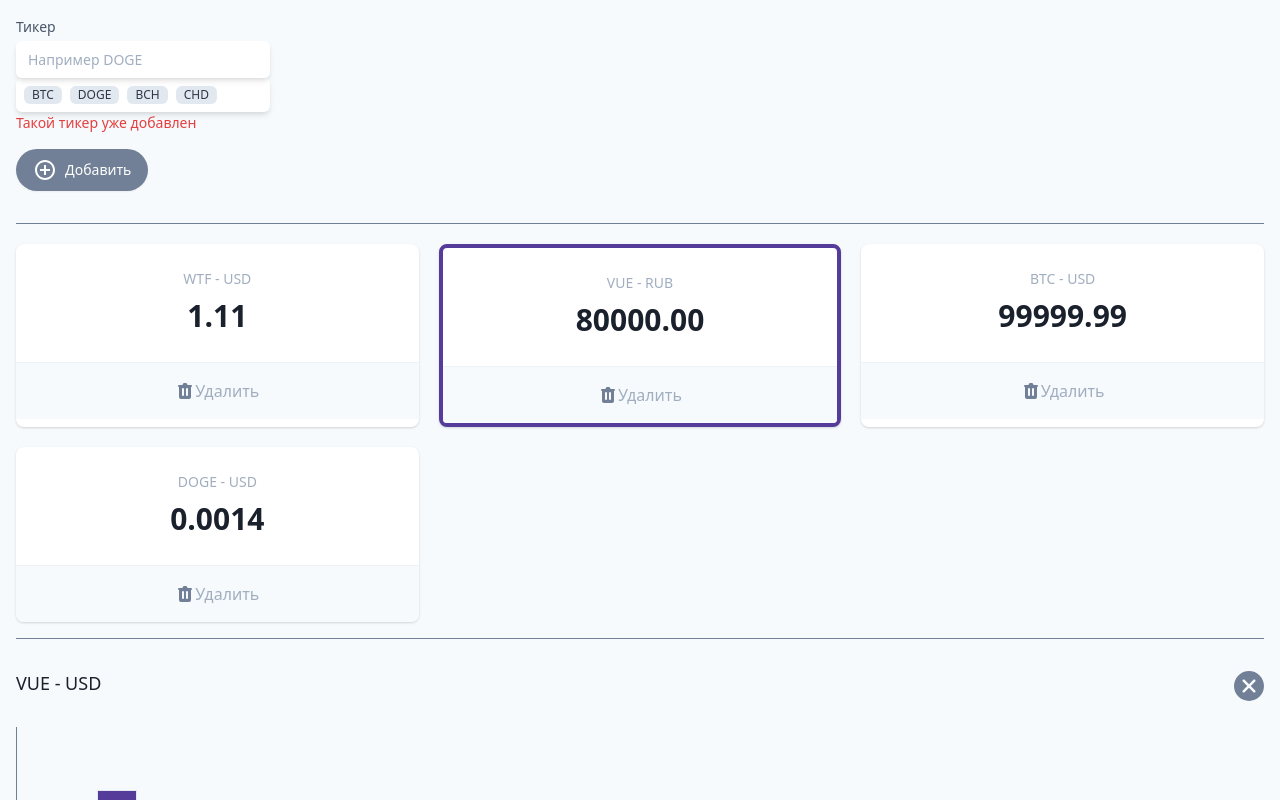
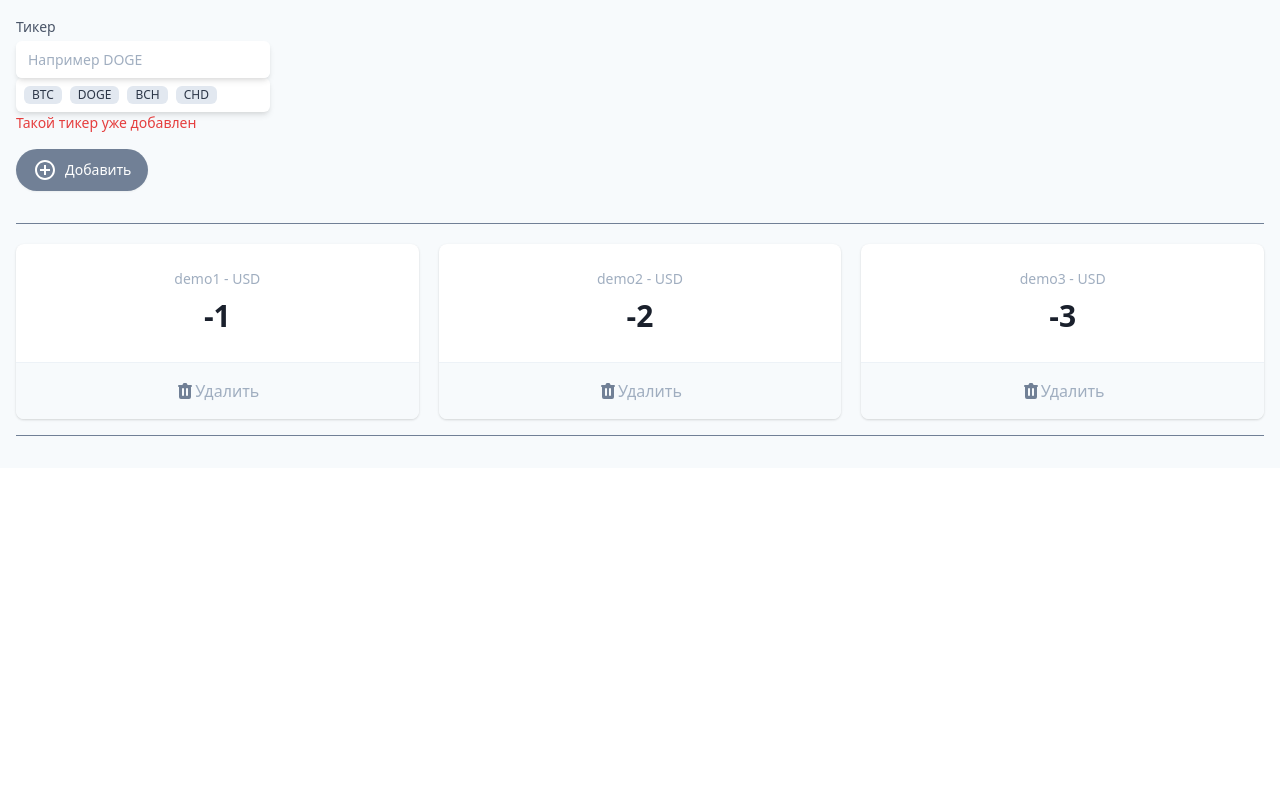
Before and after one commit to maxgrigoriew/vue-ninja, a Vue app: page / in a window 1280 px wide. Shown: the top 800 px of the page. Built offline with nearby package versions, Linux system fonts and the light colour scheme.

Commit message:
add fetch

```diff
--- a/package.json
+++ b/package.json
@@ -3,7 +3,7 @@
   "version": "0.1.0",
   "private": true,
   "scripts": {
-    "serve": "vue-cli-service serve",
+    "dev": "vue-cli-service serve",
     "build": "vue-cli-service build",
     "lint": "vue-cli-service lint"
   },
--- a/src/App.vue
+++ b/src/App.vue
@@ -10,8 +10,8 @@
                   >
                   <div class="mt-1 relative rounded-md shadow-md">
                      <input
-                         v-model="ticker"
-                         @keydown.enter="addInput"
+                         v-model.trim="ticker"
+                         @keydown.enter="addObject"
                          type="text"
                          name="wallet"
                          id="wallet"
@@ -42,7 +42,7 @@
             </div>
             <button
                 type="button"
-                @click="addInput()"
+                @click="addObject"
                 class="my-4 inline-flex items-center py-2 px-4 border border-transparent shadow-sm text-sm leading-4 font-medium rounded-full text-white bg-gray-600 hover:bg-gray-700 transition-colors duration-300 focus:outline-none focus:ring-2 focus:ring-offset-2 focus:ring-gray-500"
             >
                <!-- Heroicon name: solid/mail -->
@@ -61,115 +61,29 @@
                Добавить
             </button>
          </section>
-
+         <template v-if="array.length !== 0">
             <hr class="w-full border-t border-gray-600 my-4"/>
             <dl class="mt-5 grid grid-cols-1 gap-5 sm:grid-cols-3">
                <div
+                   v-for="(item) in array"
+                   @click="sel = item"
+                   :key="item"
+                   :class="{
+                   'border-4': sel == item
+                }"
                    class="bg-white overflow-hidden shadow rounded-lg border-purple-800 border-solid cursor-pointer"
                >
                   <div class="px-4 py-5 sm:p-6 text-center">
                      <dt class="text-sm font-medium text-gray-500 truncate">
-                     WTF - USD
+                        {{ item.name }} - USD
                      </dt>
                      <dd class="mt-1 text-3xl font-semibold text-gray-900">
-                     1.11
+                        {{ item.price }}
                      </dd>
                   </div>
                   <div class="w-full border-t border-gray-200"></div>
                   <button
-                   class="flex items-center justify-center font-medium w-full bg-gray-100 px-4 py-4 sm:px-6 text-md text-gray-500 hover:text-gray-600 hover:bg-gray-200 hover:opacity-20 transition-all focus:outline-none"
-               >
-                  <svg
-                      class="h-5 w-5"
-                      xmlns="http://www.w3.org/2000/svg"
-                      viewBox="0 0 20 20"
-                      fill="#718096"
-                      aria-hidden="true"
-                  >
-                     <path
-                         fill-rule="evenodd"
-                         d="M9 2a1 1 0 00-.894.553L7.382 4H4a1 1 0 000 2v10a2 2 0 002 2h8a2 2 0 002-2V6a1 1 0 100-2h-3.382l-.724-1.447A1 1 0 0011 2H9zM7 8a1 1 0 012 0v6a1 1 0 11-2 0V8zm5-1a1 1 0 00-1 1v6a1 1 0 102 0V8a1 1 0 00-1-1z"
-                         clip-rule="evenodd"
-                     ></path>
-                  </svg>
-                  Удалить
-               </button>
-            </div>
-            <div
-                class="bg-white overflow-hidden shadow rounded-lg border-purple-800 border-solid border-4 cursor-pointer"
-            >
-               <div class="px-4 py-5 sm:p-6 text-center">
-                  <dt class="text-sm font-medium text-gray-500 truncate">
-                     VUE - RUB
-                  </dt>
-                  <dd class="mt-1 text-3xl font-semibold text-gray-900">
-                     80000.00
-                  </dd>
-               </div>
-               <div class="w-full border-t border-gray-200"></div>
-               <button
-                   class="flex items-center justify-center font-medium w-full bg-gray-100 px-4 py-4 sm:px-6 text-md text-gray-500 hover:text-gray-600 hover:bg-gray-200 hover:opacity-20 transition-all focus:outline-none"
-               >
-                  <svg
-                      class="h-5 w-5"
-                      xmlns="http://www.w3.org/2000/svg"
-                      viewBox="0 0 20 20"
-                      fill="#718096"
-                      aria-hidden="true"
-                  >
-                     <path
-                         fill-rule="evenodd"
-                         d="M9 2a1 1 0 00-.894.553L7.382 4H4a1 1 0 000 2v10a2 2 0 002 2h8a2 2 0 002-2V6a1 1 0 100-2h-3.382l-.724-1.447A1 1 0 0011 2H9zM7 8a1 1 0 012 0v6a1 1 0 11-2 0V8zm5-1a1 1 0 00-1 1v6a1 1 0 102 0V8a1 1 0 00-1-1z"
-                         clip-rule="evenodd"
-                     ></path>
-                  </svg>
-                  Удалить
-               </button>
-            </div>
-            <div
-                class="bg-white overflow-hidden shadow rounded-lg border-purple-800 border-solid cursor-pointer"
-            >
-               <div class="px-4 py-5 sm:p-6 text-center">
-                  <dt class="text-sm font-medium text-gray-500 truncate">
-                     BTC - USD
-                  </dt>
-                  <dd class="mt-1 text-3xl font-semibold text-gray-900">
-                     99999.99
-                  </dd>
-               </div>
-               <div class="w-full border-t border-gray-200"></div>
-               <button
-                   class="flex items-center justify-center font-medium w-full bg-gray-100 px-4 py-4 sm:px-6 text-md text-gray-500 hover:text-gray-600 hover:bg-gray-200 hover:opacity-20 transition-all focus:outline-none"
-               >
-                  <svg
-                      class="h-5 w-5"
-                      xmlns="http://www.w3.org/2000/svg"
-                      viewBox="0 0 20 20"
-                      fill="#718096"
-                      aria-hidden="true"
-                  >
-                     <path
-                         fill-rule="evenodd"
-                         d="M9 2a1 1 0 00-.894.553L7.382 4H4a1 1 0 000 2v10a2 2 0 002 2h8a2 2 0 002-2V6a1 1 0 100-2h-3.382l-.724-1.447A1 1 0 0011 2H9zM7 8a1 1 0 012 0v6a1 1 0 11-2 0V8zm5-1a1 1 0 00-1 1v6a1 1 0 102 0V8a1 1 0 00-1-1z"
-                         clip-rule="evenodd"
-                     ></path>
-                  </svg>
-                  Удалить
-               </button>
-            </div>
-            <div
-                class="bg-white overflow-hidden shadow rounded-lg border-purple-800 border-solid cursor-pointer"
-            >
-               <div class="px-4 py-5 sm:p-6 text-center">
-                  <dt class="text-sm font-medium text-gray-500 truncate">
-                     DOGE - USD
-                  </dt>
-                  <dd class="mt-1 text-3xl font-semibold text-gray-900">
-                     0.0014
-                  </dd>
-               </div>
-               <div class="w-full border-t border-gray-200"></div>
-               <button
+                      @click.stop="handelDelete(item)"
                       class="flex items-center justify-center font-medium w-full bg-gray-100 px-4 py-4 sm:px-6 text-md text-gray-500 hover:text-gray-600 hover:bg-gray-200 hover:opacity-20 transition-all focus:outline-none"
                   >
                      <svg
@@ -190,9 +104,11 @@
                </div>
             </dl>
             <hr class="w-full border-t border-gray-600 my-4"/>
-         <section class="relative">
+            <section
+                v-if="sel"
+                class="relative">
                <h3 class="text-lg leading-6 font-medium text-gray-900 my-8">
-               VUE - USD
+                  {{ sel.name }} - USD
                </h3>
                <div class="flex items-end border-gray-600 border-b border-l h-64">
                   <div
@@ -209,6 +125,7 @@
                   ></div>
                </div>
                <button
+                   @click="sel = null"
                    type="button"
                    class="absolute top-0 right-0"
                >
@@ -235,6 +152,7 @@
         </svg>
                </button>
             </section>
+         </template>
       </div>
    </div>
 </template>
@@ -244,16 +162,46 @@
 export default {
    name: 'App',
    components: {},
-   data () {
+   data() {
       return {
-         ticker: ''
+         ticker: '',
+         array: [
+            {name: 'demo1', price: '-1'},
+            {name: 'demo2', price: '-2'},
+            {name: 'demo3', price: '-3'},
+         ],
+         sel: null
       }
    },
    methods: {
-      addInput() {
-         this.ticker = '0'
+      checkInput() {
+         if (this.ticker.length !== 0) {
+            return true
          }
+         return false
+      },
+      addObject() {
+         if (this.checkInput()) {
+            const newTicker = {
+               name: this.ticker,
+               price: 'prise'
             }
+            this.array.push(newTicker)
+
+            setInterval(async () => {
+               const data = await fetch(`https://min-api.cryptocompare.com/data/price?fsym=USD&tsyms=USD&api_key=b21a3093554703d4653f805d40ebd670ada5fb329486ecb44cae07d4f7b45b1c,`)
+               const obj = await data.json()
+               console.log(obj)
+            },2000)
+            this.ticker = ''
+         }
+      },
+      handelDelete(index) {
+         console.log(index)
+         this.array = this.array.filter((i) => i !== index)
+      },
+
+   },
 }
 </script>
 
```
Also changed, not shown: 1 other file (tests, documents, lock files or other folders). Lines whose indentation alone changed are shown as unchanged.
